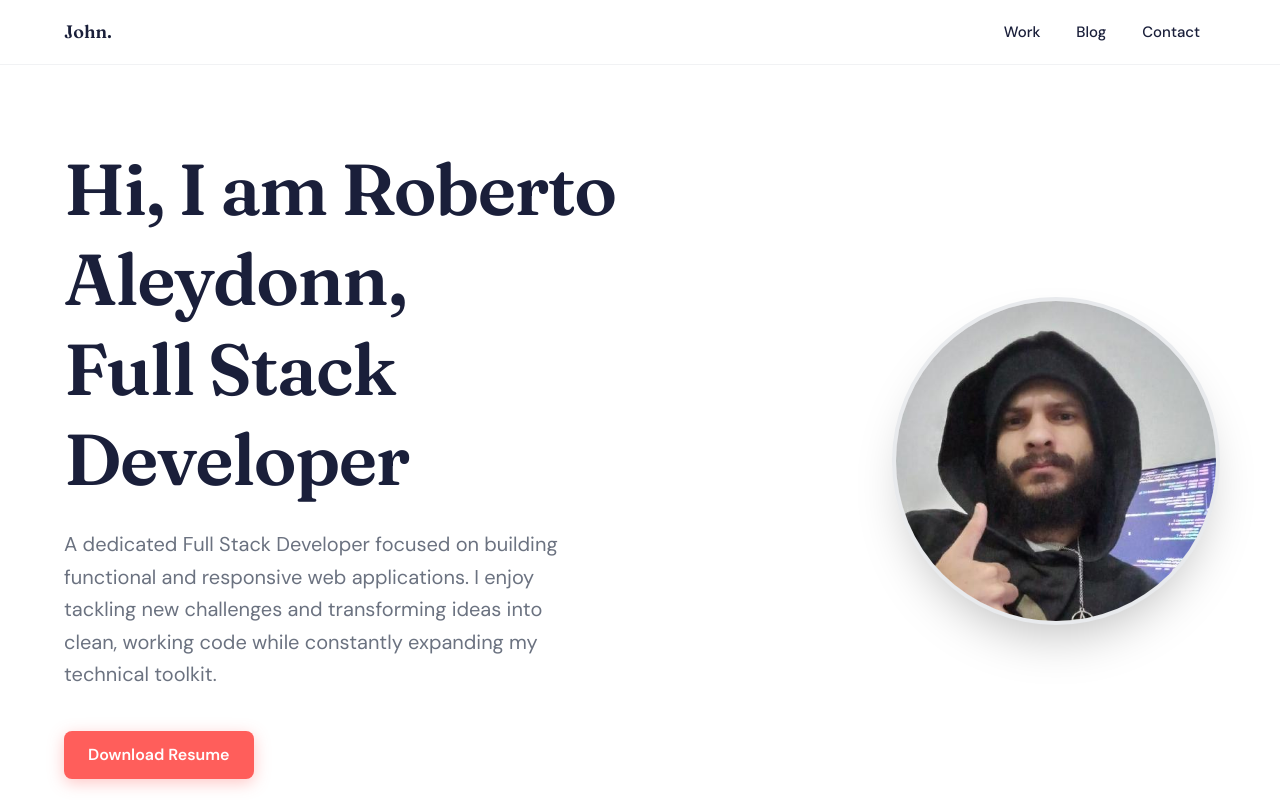
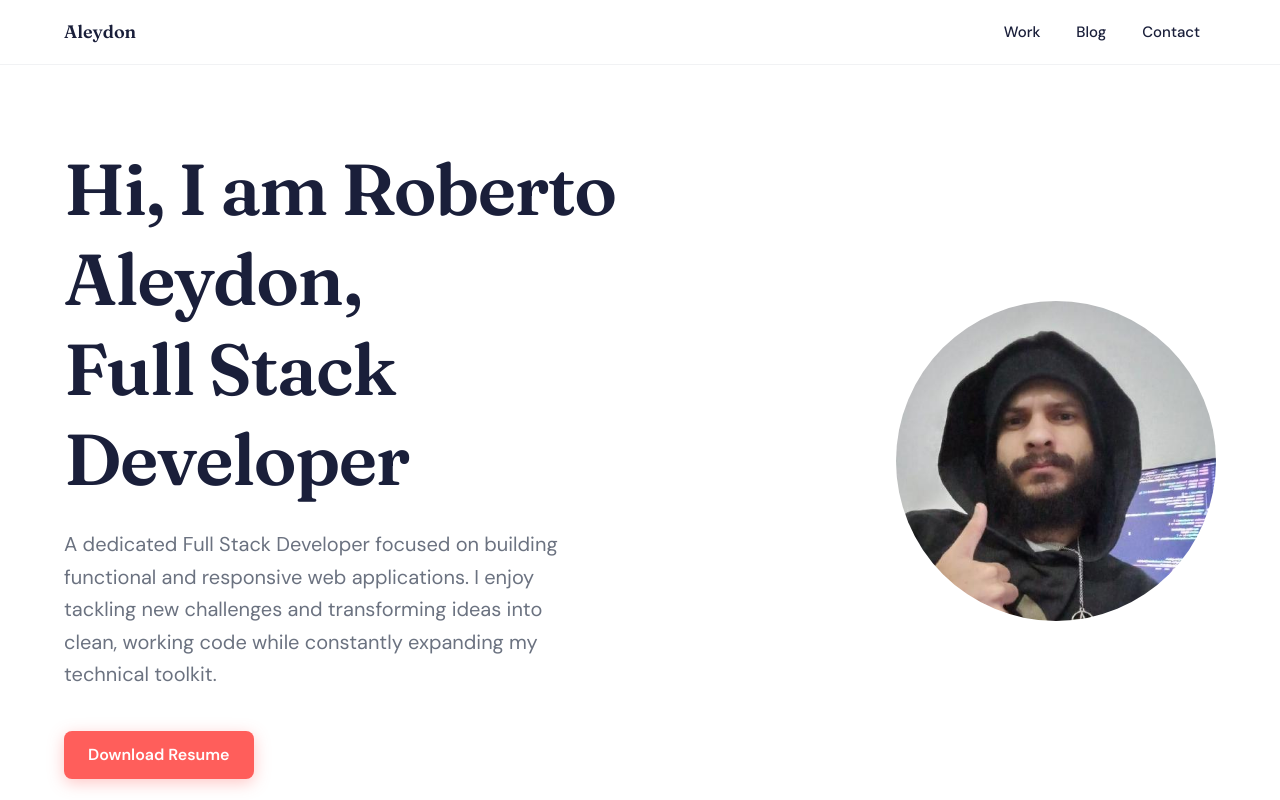
Before and after one commit to Aleydon/Porftfolio, a Next.js app: page / in a window 1280 px wide. Shown: the top 800 px of the page. Built offline with nearby package versions, Linux system fonts and the light colour scheme.

Commit message:
feat: layout update

```diff
--- a/src/components/layout/Header.tsx
+++ b/src/components/layout/Header.tsx
@@ -1,9 +1,9 @@
 'use client';
 
+import { NAV_ITEMS } from '@/lib/data';
+import { cn } from '@/lib/utils';
+import Link from 'next/link';
 import { useState } from 'react';
-import Link from 'next/link';
-import { cn } from '@/lib/utils';
-import { NAV_ITEMS } from '@/lib/data';
 
 // Only "Works", "Blog", "Contact" show in the desktop header per the design
 const DESKTOP_NAV = NAV_ITEMS.filter(item =>
@@ -22,7 +22,7 @@ export default function Header() {
             href="/"
             className="font-display hidden text-lg font-semibold text-[#1a1f3a] transition-colors hover:text-[#FF5E5B] md:block"
           >
-            John.
+            Aleydon
           </Link>
 
           {/* Desktop navigation */}
--- a/src/components/sections/HeroSection.tsx
+++ b/src/components/sections/HeroSection.tsx
@@ -40,7 +40,7 @@ export default function HeroSection() {
 
           {/* ── Avatar ─────────────────────────────────── */}
           <div className="animate-scale-in flex-shrink-0 delay-300">
-            <div className="relative h-36 w-36 overflow-hidden rounded-full ring-4 shadow-2xl ring-[#e8eaed] sm:h-48 sm:w-48 md:h-60 md:w-60 lg:h-72 lg:w-72 xl:h-80 xl:w-80 2xl:h-96 2xl:w-96">
+            <div className="bg-[#1a1f3a]shadow-2xl relative h-36 w-36 overflow-hidden rounded-full ring-[#e8eaed] sm:h-48 sm:w-48 md:h-60 md:w-60 lg:h-72 lg:w-72 xl:h-80 xl:w-80 2xl:h-96 2xl:w-96">
               <Image
                 src={HERO_DATA.avatarUrl}
                 alt={HERO_DATA.avatarAlt}
--- a/src/lib/data.ts
+++ b/src/lib/data.ts
@@ -9,7 +9,7 @@ export const NAV_ITEMS: NavItem[] = [
 ];
 
 export const HERO_DATA = {
-  name: 'Roberto Aleydonn',
+  name: 'Roberto Aleydon',
   title: 'Aleydon',
   bio: 'A dedicated Full Stack Developer focused on building functional and responsive web applications. I enjoy tackling new challenges and transforming ideas into clean, working code while constantly expanding my technical toolkit.',
   resumeUrl: '/resume.pdf',
```
